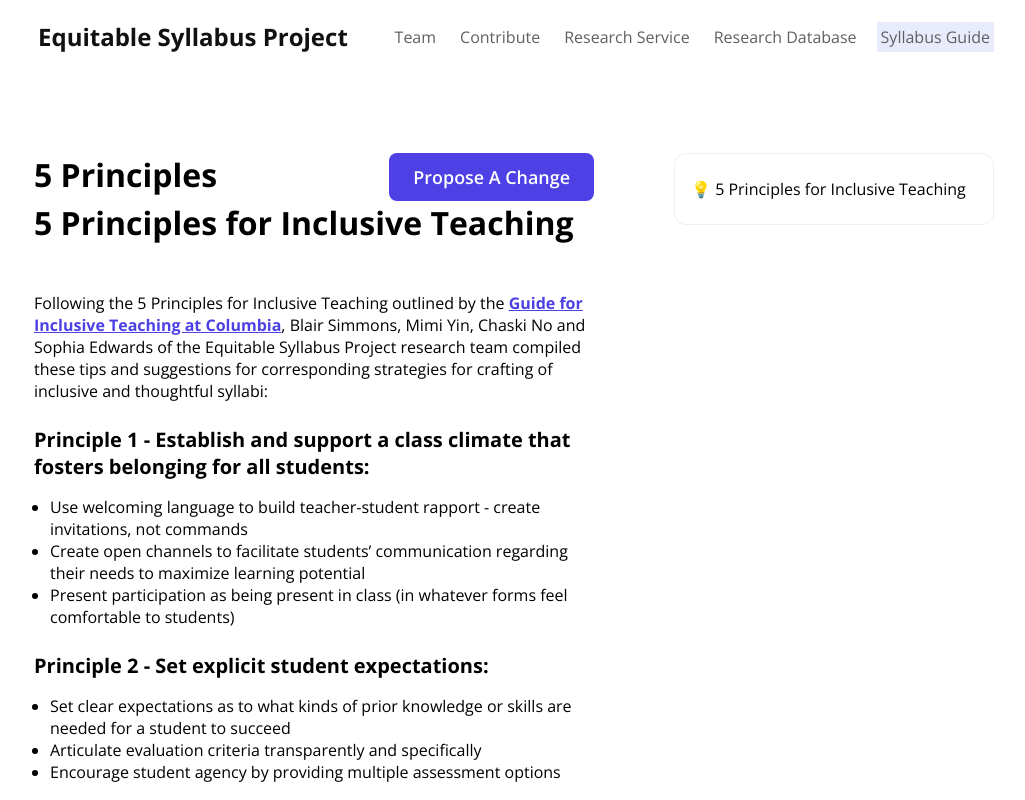
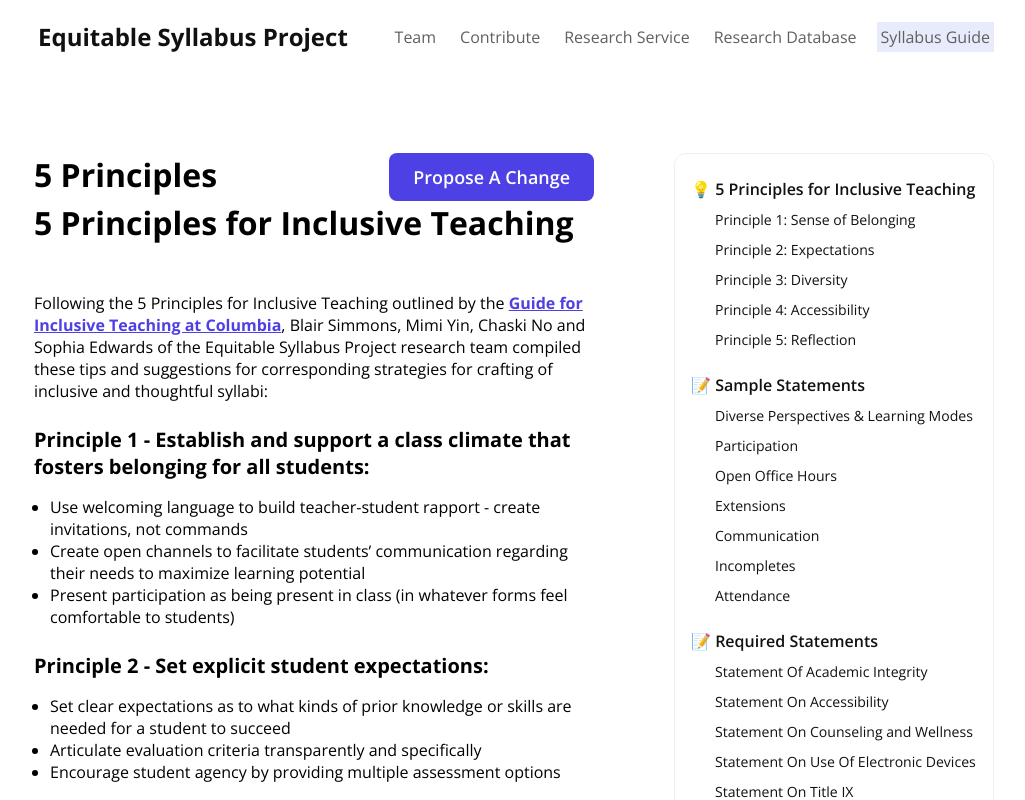
Before and after one commit to jnahan/equitable-syllabus-project, a React (Create React App) app: page /syllabus-guide in a window 1280 px wide. Shown: the top 800 px of the page, without its empty margins (126-1151 px from the left). Built offline with nearby package versions, Linux system fonts and the light colour scheme.

Commit message:
created table of contents

```diff
--- a/src/index.css
+++ b/src/index.css
@@ -714,3 +714,21 @@ img{
   border-radius: 12px;
   min-width: 320px;
 }
+.toc ul li{
+  list-style: none;
+  cursor: pointer;
+  margin-bottom: 8px;
+}
+.toc ul li a:not(.section-title){
+  font-size: var(--body-small);
+  margin-left: 24px;
+}
+.toc ul{
+  margin-bottom: 24px;
+}
+.section-title{
+  font-size: var(--body-default);
+  font-weight: 600;
+  margin-left: 0px;
+  margin-bottom: 16px;
+}
--- a/src/markdown/markdown.md
+++ b/src/markdown/markdown.md
@@ -105,7 +105,7 @@ _There are no excused absences and unexcused absences. There are only absences.
 #Required Syllabus Statements
 
 
-### **Statement of Academic Integrity**
+### **Statement Of Academic Integrity**
 
 Plagiarism is presenting someone else’s work as though it were your own. More specifically, plagiarism is to present as your own: A sequence of words quoted without quotation marks from another writer or a paraphrased passage from another writer’s work or facts, ideas or images composed by someone else.
 
@@ -116,32 +116,32 @@ Collaboration is highly valued and often necessary to produce great work. Studen
 [Link to Suggested Practices for Syllabus Accessibility Statements ](https://docs.google.com/document/d/1RgmYE1-OQYBfMsArLuN6VJa1rIKMVMLE/edit#)
 
 
-### **Statement on Accessibility**
+### **Statement On Accessibility**
 
 It’s crucial for our community to create and uphold learning environments that empower students of all abilities. We are committed to create an environment that enables open dialogue about the various temporary and long term needs of students and participants for their academic success. We encourage all students and participants to discuss with faculty and staff possible accommodations that would best support their learning.  Students may also contact the Moses Center for Student Accessibility (212-998-4980) for resources and support.
 
 [Link to the Moses Center for Student Accessibility ](https://www.nyu.edu/students/communities-and-groups/student-accessibility.html))
 
 
-### **Statement on Counseling and Wellness**
+### **Statement On Counseling and Wellness**
 
 Your health and safety are a priority at NYU. Emphasizing the importance of the wellness of each individual within our community, students are encouraged to utilize the resources and support services available to them 24 hours a day, 7 days a week via the NYU Wellness Exchange Hotline at 212-443-9999. Additional support is available over email at [wellness.exchange@nyu.edu](mailto:wellness.exchange@nyu.edu) and within the NYU Wellness Exchange app.
 
 [Link to the NYU Counseling and Wellness Center](https://www.nyu.edu/students/health-and-wellness/services/counseling-services.html)
 
 
-### **Statement on Use of Electronic Devices**
+### **Statement On Use of Electronic Devices**
 
 Laptops and other electronic devices are essential tools for learning and interaction in classrooms. However, they can create distractions that hinder students' ability to actively participate and engage. Please be mindful of the ways in which these devices can affect the learning environment.
 
 
-### **Statement on Title IX**
+### **Statement On Title IX**
 
 Tisch School of the Arts is dedicated to providing its students with a learning environment that is rigorous, respectful, supportive and nurturing so that they can engage in the free exchange of ideas and commit themselves fully to the study of their discipline. To that end, Tisch is committed to enforcing University policies prohibiting all forms of sexual misconduct as well as discrimination on the basis of sex and gender. Detailed information regarding these policies and the resources that are available to students through the Title IX office can be found by using the following link:
 
 [Link to the NYU Title IX Office ](https://www.nyu.edu/about/policies-guidelines-compliance/equal-opportunity/title9.html)
 
 
-### **Statement of Principle**
+### **Statement Of Principle**
 
 Teachers and students work together to create a supportive learning environment. The educational experience in the classroom is one that is enhanced by integrating varying perspectives and learning modes brought by students.
--- a/src/pages/SyllabusGuide/TableOfContents.jsx
+++ b/src/pages/SyllabusGuide/TableOfContents.jsx
@@ -1,9 +1,120 @@
 import React from 'react'
+import { HashLink } from 'react-router-hash-link';
 
 function TableOfContents() {
   return (
     <div className='toc'>
-      <p>💡 5 Principles for Inclusive Teaching</p>
+      <ul>
+        <li>
+          <HashLink className='section-title' to="/syllabus-guide/#5-principles-for-inclusive-teaching">
+            💡 5 Principles for Inclusive Teaching
+          </HashLink>
+        </li>
+        <li>
+          <HashLink to="/syllabus-guide/#principle-1---establish-and-support-a-class-climate-that-fosters-belonging-for-all-students">
+            Principle 1: Sense of Belonging
+          </HashLink>
+        </li>
+        <li>
+          <HashLink to="/syllabus-guide/#principle-2---set-explicit-student-expectations">
+            Principle 2: Expectations
+          </HashLink>
+        </li>
+        <li>
+          <HashLink to="/syllabus-guide/#principle-3---select-course-content-that-recognizes-diversity-and-acknowledges-barriers-to-inclusion">
+            Principle 3: Diversity
+          </HashLink>
+        </li>
+        <li>
+          <HashLink to="/syllabus-guide/#principle-4---design-all-course-elements-for-accessibility">
+            Principle 4: Accessibility
+          </HashLink>
+        </li>
+        <li>
+          <HashLink to="/syllabus-guide#principle-5---reflect-on-ones-beliefs-about-teaching-to-maximize-self-awareness-and-commitment-to-inclusion/">
+            Principle 5: Reflection
+          </HashLink>
+        </li>
+      </ul>
+      <ul>
+        <li>
+          <HashLink className='section-title' to="/syllabus-guide/#sample-statements">
+            📝 Sample Statements
+          </HashLink>
+        </li>
+        <li>
+          <HashLink to="/syllabus-guide/#diverse-perspectives-and-learning-modes">
+            Diverse Perspectives & Learning Modes
+          </HashLink>
+        </li>
+        <li>
+          <HashLink to="/syllabus-guide/#participation">
+            Participation
+          </HashLink>
+        </li>
+        <li>
+          <HashLink to="/syllabus-guide/#open-office-hours">
+            Open Office Hours
+          </HashLink>
+        </li>
+        <li>
+          <HashLink to="/syllabus-guide/#extensions">
+            Extensions
+          </HashLink>
+        </li>
+        <li>
+          <HashLink to="/syllabus-guide/#communication">
+            Communication
+          </HashLink>
+        </li>
+        <li>
+          <HashLink to="/syllabus-guide/#incompletes">
+            Incompletes
+          </HashLink>
+        </li>
+        <li>
+          <HashLink to="/syllabus-guide/#attendance">
+            Attendance
+          </HashLink>
+        </li>
+      </ul>
+      <ul>
+        <li>
+          <HashLink className='section-title' to="/syllabus-guide/#required-syllabus-statements">
+            📝 Required Statements
+          </HashLink>
+        </li>
+        <li>
+          <HashLink to="/syllabus-guide/#statement-of-academic-integrity">
+            Statement Of Academic Integrity
+          </HashLink>
+        </li>
+        <li>
+          <HashLink to="/syllabus-guide/#statement-on-accessibility">
+            Statement On Accessibility
+          </HashLink>
+        </li>
+        <li>
+          <HashLink to="/syllabus-guide/#statement-on-counseling-and-wellness">
+            Statement On Counseling and Wellness
+          </HashLink>
+        </li>
+        <li>
+          <HashLink to="/syllabus-guide/#statement-on-use-of-electronic-devices">
+            Statement On Use Of Electronic Devices
+          </HashLink>
+        </li>
+        <li>
+          <HashLink to="/syllabus-guide/#statement-on-title-ix">
+            Statement On Title IX
+          </HashLink>
+        </li>
+        <li>
+          <HashLink to="/syllabus-guide/#statement-of-principle">
+            Statement Of Principle
+          </HashLink>
+        </li>
+      </ul>
     </div>
   )
 }
```
